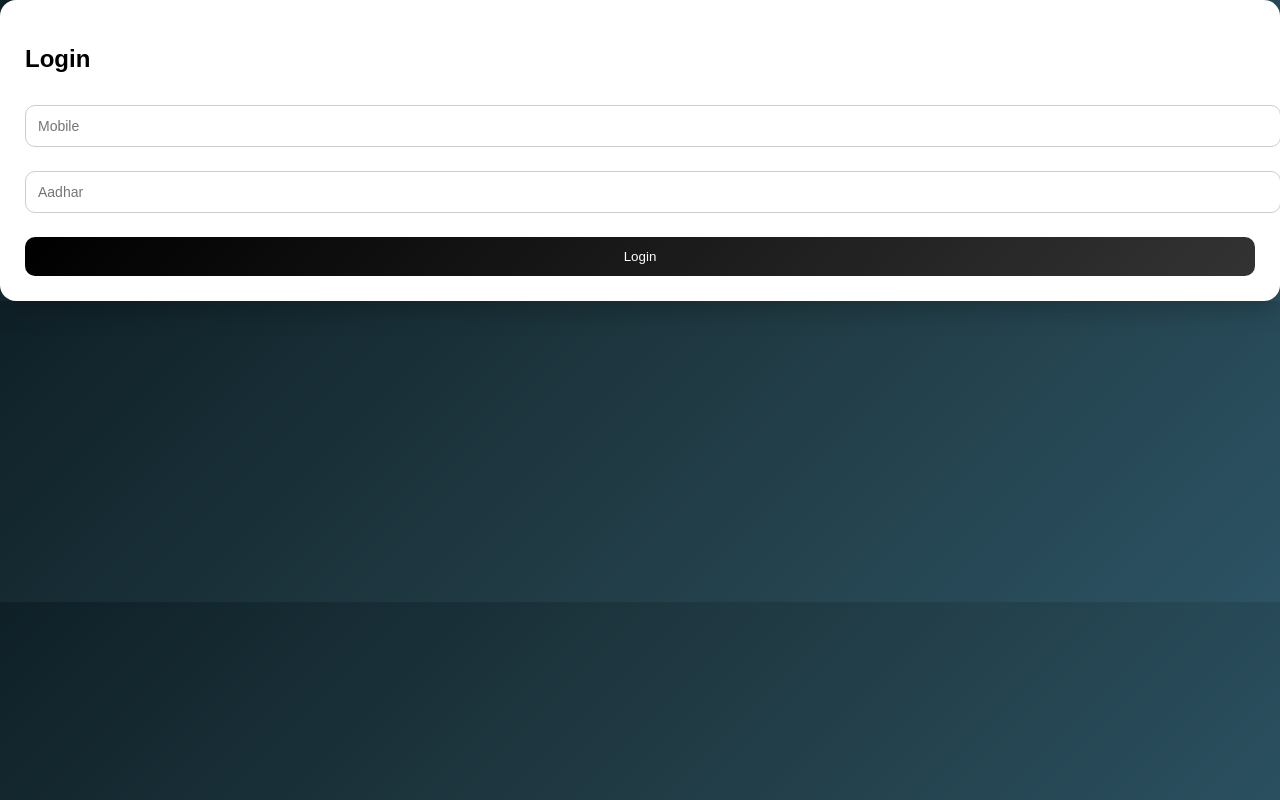
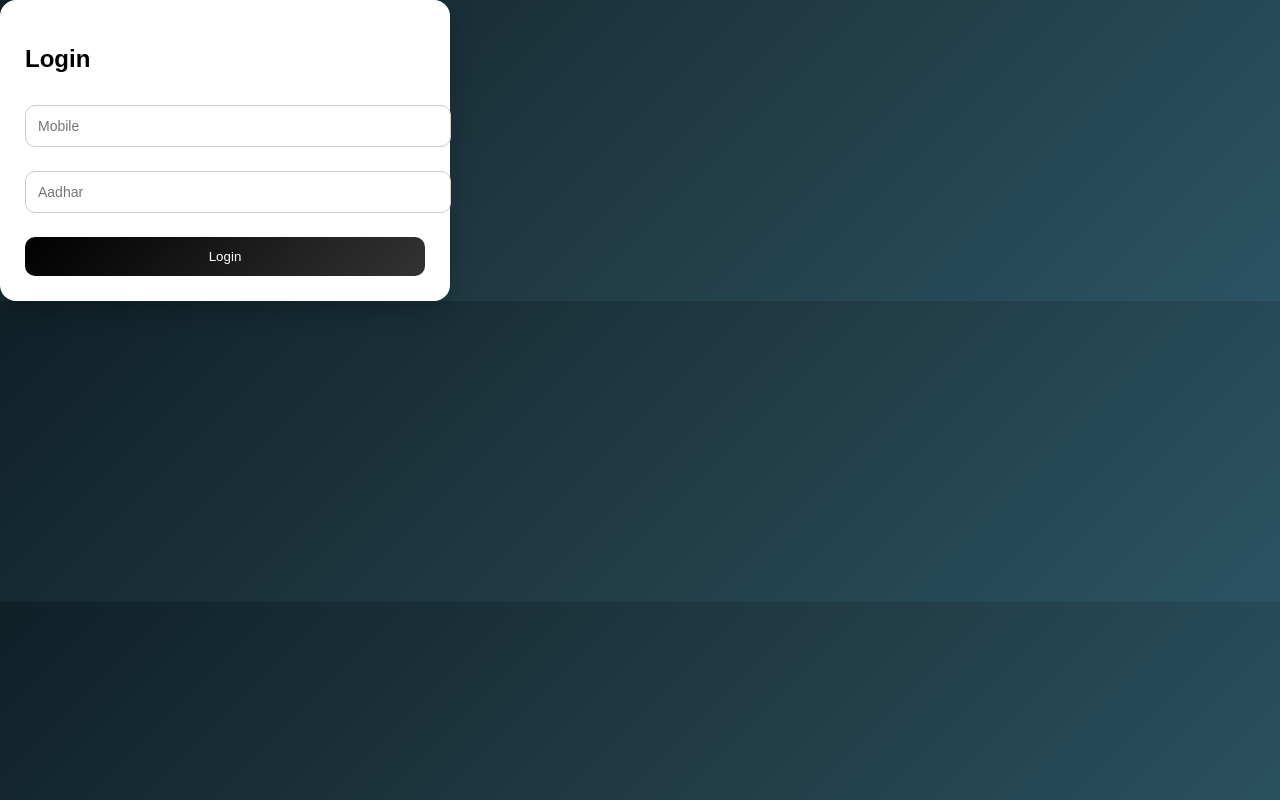
Before and after one commit to amulyabashetty-source/bank-management-dashboard, a React (Create React App) app in the folder frontend/: page / in a window 1280 px wide. Built offline with nearby package versions, Linux system fonts and the light colour scheme.

Commit message:
fixed UI  and errors

```diff
--- a/frontend/src/App.css
+++ b/frontend/src/App.css
@@ -64,6 +64,9 @@ body {
   margin-left: 240px;
   padding: 40px;
   min-height: 100vh;
+  display: flex;
+  justify-content: center;
+  align-items: center;
 }
 
 .title {
@@ -95,6 +98,8 @@ body {
 
 /* ===== CARD ===== */
 .card {
+  max-width: 400px;
+  width: 100%;
   background: white;
   color: black;
   padding: 25px;
--- a/frontend/src/Dashboard.js
+++ b/frontend/src/Dashboard.js
@@ -54,7 +54,7 @@ function Dashboard() {
       setTransactions(txData.transactions || []);
       setBalance(balData.balance);
     } catch {
-      setError("Server error");
+      setError("Server waking up... please wait 10 seconds and try again");
     } finally {
       setLoading(false);
     }
```
Also changed, not shown: 2 other files (tests, documents, lock files or other folders).
